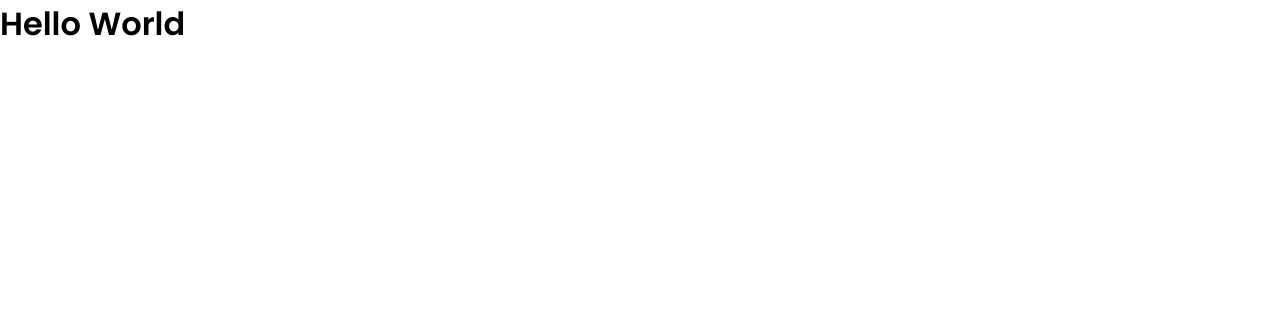
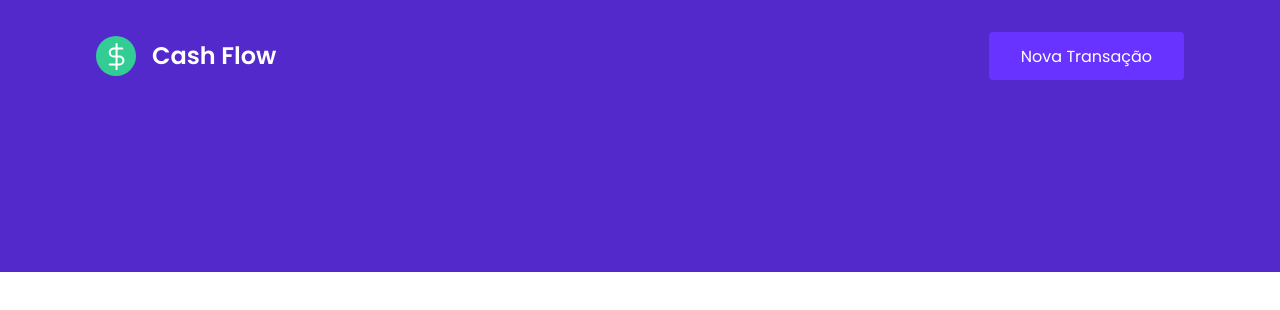
Before and after one commit to JonathasAroucha/CashFlow, a React (Create React App) app: page / in a window 1280 px wide. Shown: the top 310 px of the page. Built offline with nearby package versions, Linux system fonts and the light colour scheme.

Commit message:
feat: create component Header and your styles

```diff
--- a/package.json
+++ b/package.json
@@ -21,7 +21,7 @@
     "typescript": "^4.4.2"
   },
   "scripts": {
-    "start": "react-scripts start",
+    "dev": "react-scripts start",
     "build": "react-scripts build",
     "test": "react-scripts test",
     "eject": "react-scripts eject"
--- a/src/App.tsx
+++ b/src/App.tsx
@@ -1,10 +1,11 @@
+import { Header } from "./components/Header";
 import { GlobalStyle } from "./styles/global";
 
 export function App() {
   return (
-    <div className="App">
-      <h1> Hello World</h1>
+    <>
+      <Header />
       <GlobalStyle />
-    </div>
+    </>
   );
 }
--- /dev/null
+++ b/src/components/Header/index.tsx
@@ -0,0 +1,22 @@
+import logoImg from '../../assets/logo.svg'
+import { Container, Content, LogoContent } from './styles'
+
+
+
+
+
+export function Header() {
+  return (
+    <Container>
+      <Content>
+        <LogoContent>
+          <img src={logoImg} alt="cashflow" />
+          <span>Cash Flow</span>
+        </LogoContent>
+        <button type="button">
+          Nova Transação
+        </button>
+      </Content>
+    </Container>
+  )
+}
--- /dev/null
+++ b/src/components/Header/styles.ts
@@ -0,0 +1,47 @@
+import styled from 'styled-components'
+
+export const Container = styled.header`
+  background: var(--blue);
+`;
+
+export const Content = styled.div`
+  max-width: 1120px;
+  margin: 0 auto;
+
+  padding: 2rem 1rem 12rem;
+  display: flex;
+  align-items: center;
+  justify-content: space-between;
+
+
+  button{
+    font-size: 1rem;
+    color: #fff;
+    background: var(--blue-light);
+    border: 0;
+    padding: 0 2rem;
+    border-radius: 0.25rem;
+    height: 3rem;
+
+    transition: filter 0.2s;
+
+    &:hover{
+      filter: brightness(0.9);
+    }
+
+  }
+`;
+
+export const LogoContent = styled.div`
+ width: 172.8px;
+ height: 40px;
+
+ span{
+  color: var(--shape);
+  font-size: 1.5rem;
+  font-weight: 700;
+  position: relative;
+  left: 1rem;
+  bottom: 0.75rem;
+ }
+`;
```
Also changed, not shown: src/assets/logo.svg.
